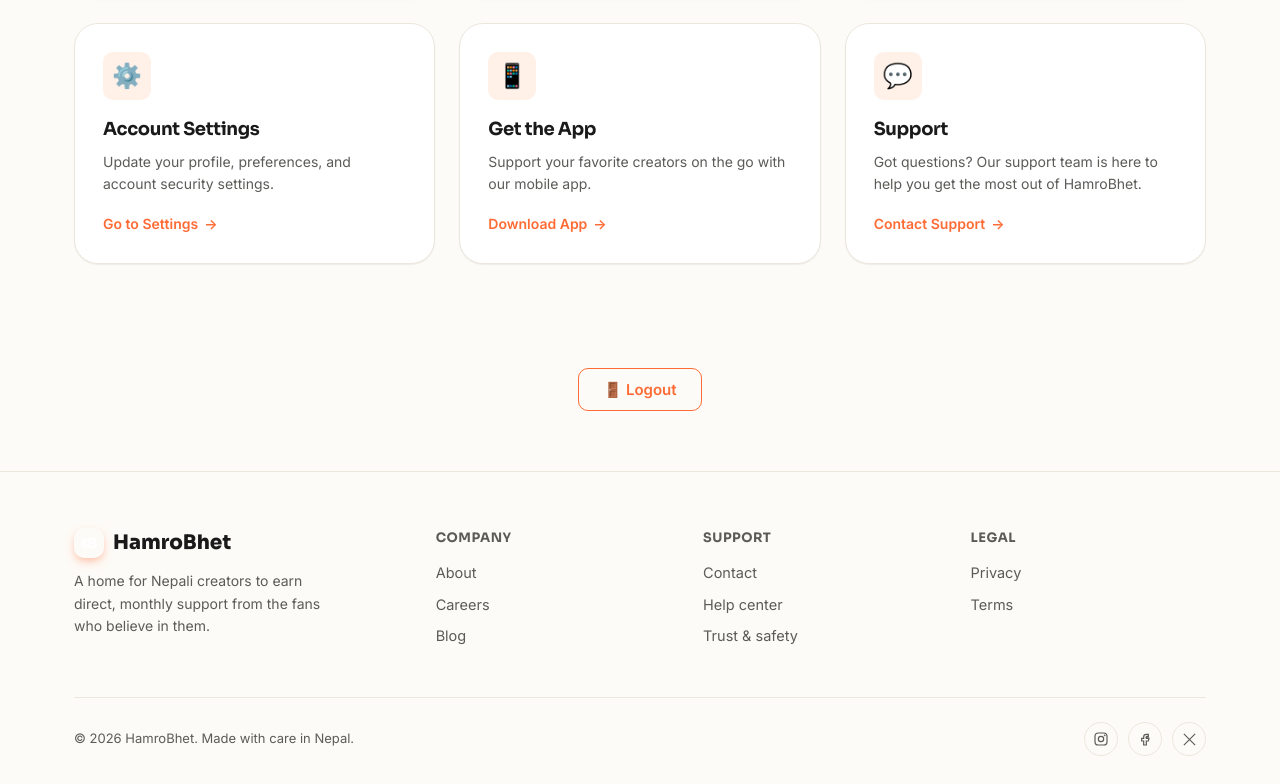
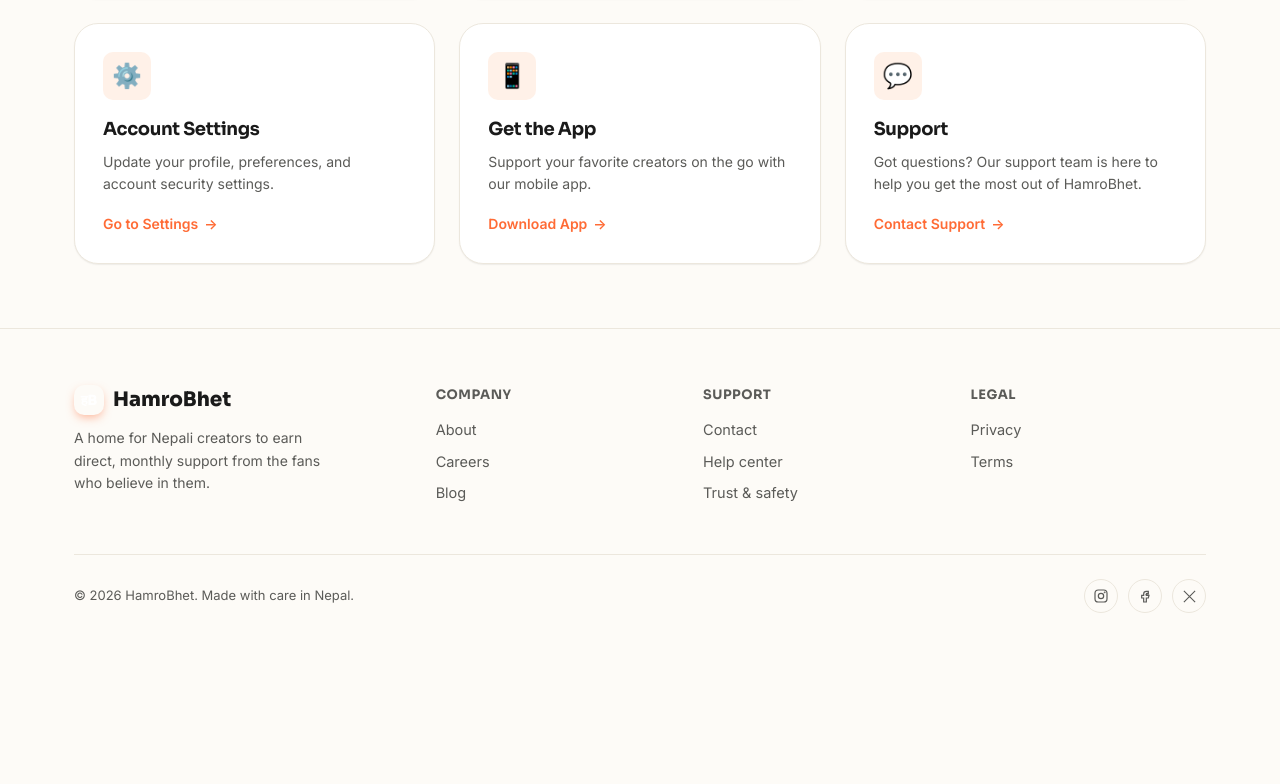
Before and after one commit to prog99sam/hamrobhet, a React (Create React App) app in the folder frontend/: page /home in a window 1280 px wide. Shown: the part 1037-1821 px from the top of the page. After the commit the page ends 1678 px from the top, so only its background shows below. Built offline with nearby package versions, Linux system fonts and the light colour scheme; sample sign-in values are in the browser's storage.

Commit message:
pushing to main

```diff
--- a/frontend/src/components/Home.jsx
+++ b/frontend/src/components/Home.jsx
@@ -15,13 +15,6 @@ export default function Home() {
     setUser(JSON.parse(userData));
   }, [navigate]);
 
-  const handleLogout = () => {
-    localStorage.removeItem('token');
-    localStorage.removeItem('refresh');
-    localStorage.removeItem('user');
-    localStorage.removeItem('isAuthenticated');
-    navigate('/login');
-  };
 
   if (!user) {
     return (
@@ -136,12 +129,7 @@ export default function Home() {
           </div>
         </div>
 
-        {/* Logout Section */}
-        <div className="logout-section">
-          <button className="btn btn-logout" onClick={handleLogout}>
-            🚪 Logout
-          </button>
-        </div>
+
       </div>
     </div>
   );
```
